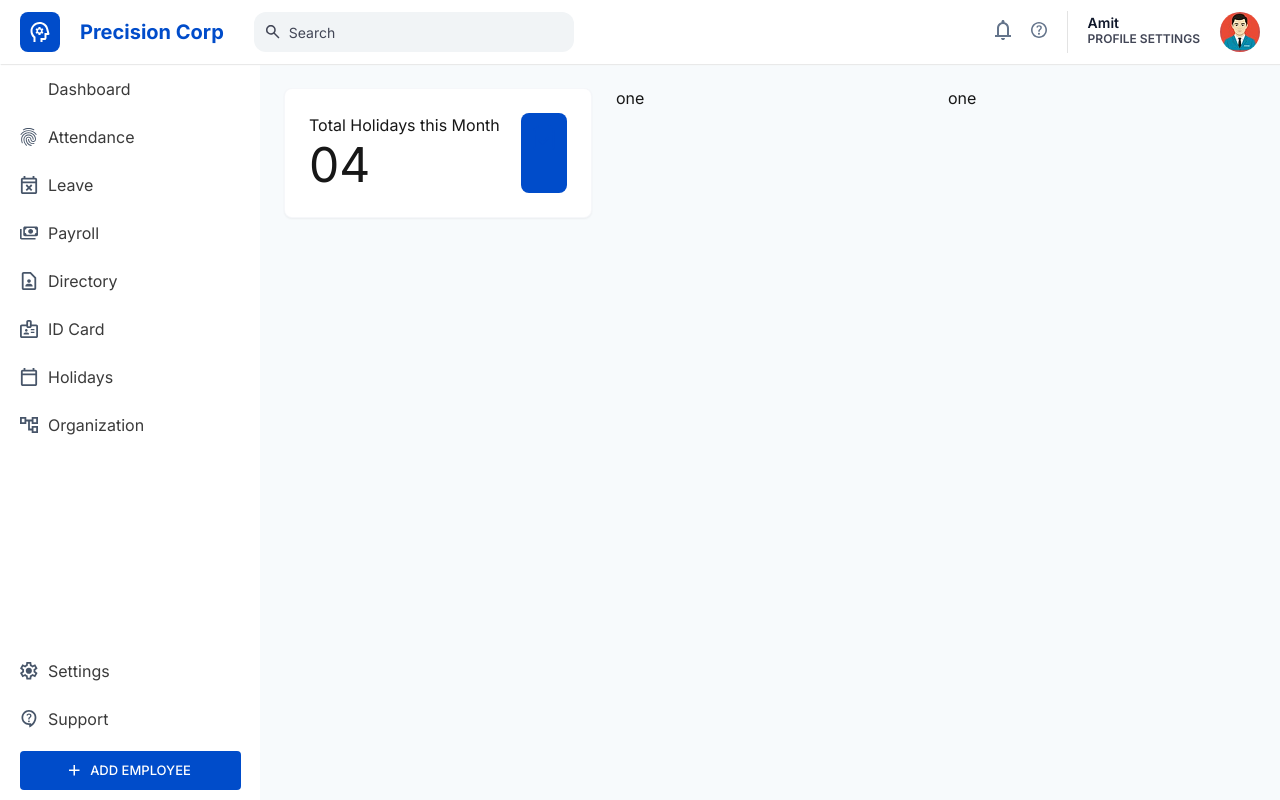
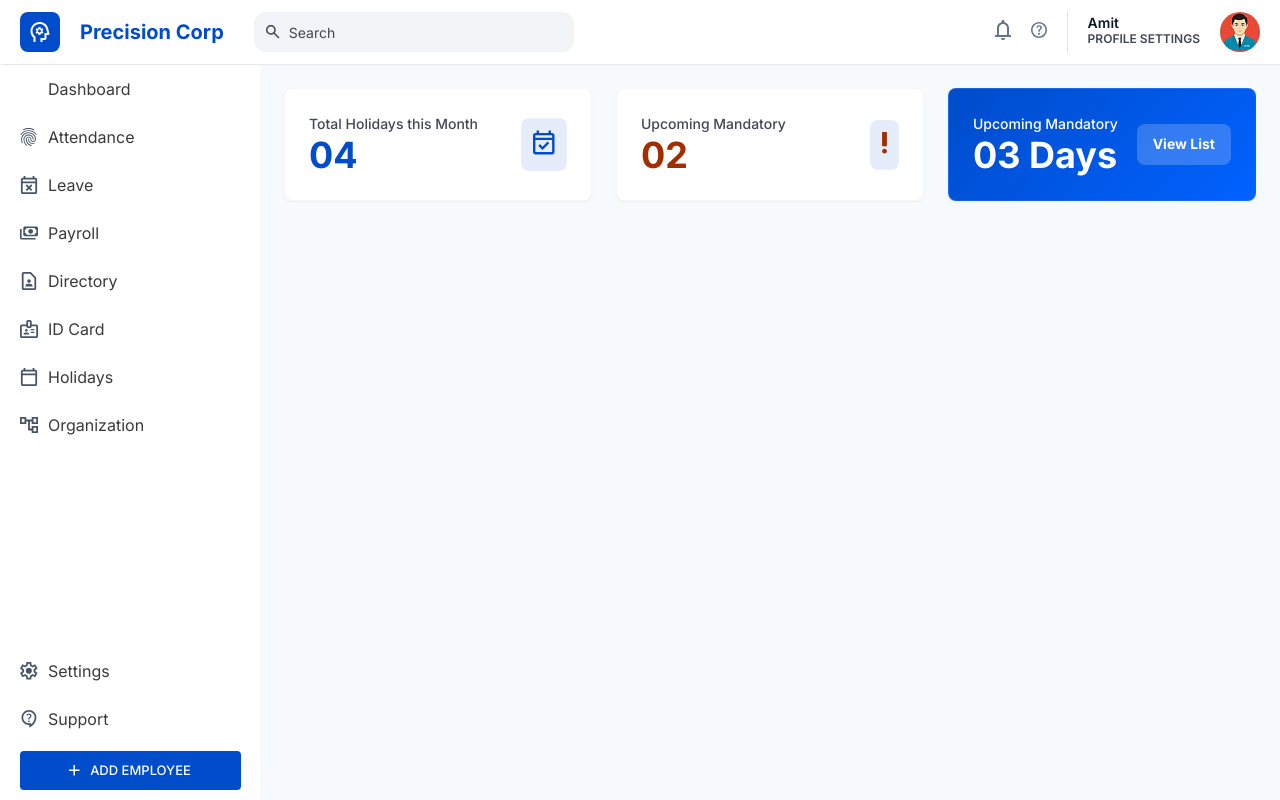
Before and after one commit to farhanarshad100/CRM, a Next.js app: page /holiday in a window 1280 px wide. Built offline with nearby package versions, Linux system fonts and the light colour scheme; sample sign-in values are in the browser's storage.

Commit message:
Card update

```diff
--- a/src/components/holiday/holidayTop.js
+++ b/src/components/holiday/holidayTop.js
@@ -2,6 +2,7 @@ import { Box, Grid, Typography } from '@mui/material'
 import React from 'react'
 import style from './style'
 import Image from 'next/image'
+import Button from '../ui/Button'
 
 const HolidayTop = () => {
   return (
@@ -9,7 +10,7 @@ const HolidayTop = () => {
     <Grid container spacing={3}>
         <Grid size={4}>
             <Box sx={style.holidayCard}>
-                <Box>
+                <Box sx={style.holiDetails}>
                     <Typography variant='body1'>Total Holidays this Month</Typography>
                     <Typography variant='h3'>04</Typography>
                 </Box>
@@ -21,8 +22,29 @@ const HolidayTop = () => {
                 </Box>
             </Box>
         </Grid>
-         <Grid size={4}>one</Grid>
-          <Grid size={4}>one</Grid>
+     <Grid size={4}>
+            <Box sx={style.holidayCard}>
+                <Box sx={style.holiDetails}>
+                    <Typography variant='body1'>Upcoming Mandatory</Typography>
+                    <Typography variant='h3' style={{color:"#A12D01"}}>02</Typography>
+                </Box>
+                <Box sx={style.iconSection}>
+                    <Image src="/images/question2.svg" alt='Upcoming'
+                    width={5}
+                    height={22}
+                    />
+                </Box>
+            </Box>
+        </Grid>
+  <Grid size={4}>
+            <Box sx={{...style.holidayCard, ...style.nextHolidayCard}}>
+                <Box sx={style.holiDetails}>
+                    <Typography variant='body1'>Upcoming Mandatory</Typography>
+                    <Typography variant='h3'>03 Days</Typography>
+                </Box>
+          <Button sx={{background:"rgb(255 255 255 / 20%)", padding:"8px 16px", color:"#FFFFFF", fontSize:"14px", fontWeight:"800"}}>View List</Button>
+            </Box>
+        </Grid>
     </Grid>
 </Box>
   )
--- a/src/components/holiday/style.js
+++ b/src/components/holiday/style.js
@@ -7,11 +7,42 @@ borderRadius: "8px",
 padding:"24px",
 display:"flex",
 justifyContent:"space-between",
+alignItems:"center",
+
 },
 iconSection:{
-    background:"#004CCA",
+    background:"rgb(0 76 202 / 10%)",
     padding:"12px",
     borderRadius:"8px",
+},
+holiDetails:{
+"& p":{
+    fontSize:"14px",
+    color:"#424656",
+    fontWeight:"500",
+    lineheight:"20px",
+},
+"& h3":{
+       fontSize:"36px",
+    color:"#004CCA",
+    fontWeight:"800",
+    lineheight:"40px",
+}
+},
+nextHolidayCard:{
+    background:"linear-gradient(135deg, #004CCA 0%, #0062FF 100%)",
+    "& p":{
+    fontSize:"14px",
+    color:"#fff",
+    fontWeight:"500",
+    lineheight:"20px",
+},
+"& h3":{
+       fontSize:"36px",
+    color:"#fff",
+    fontWeight:"800",
+    lineheight:"40px",
+}
 }
 
 }
```
Also changed, not shown: public/images/question2.svg (added).
